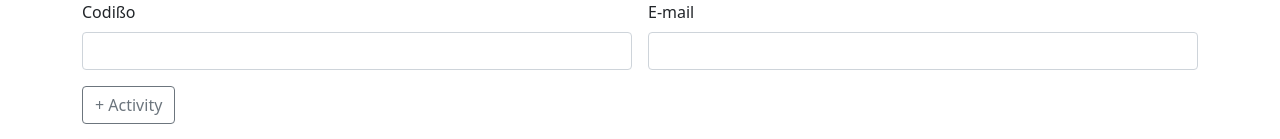
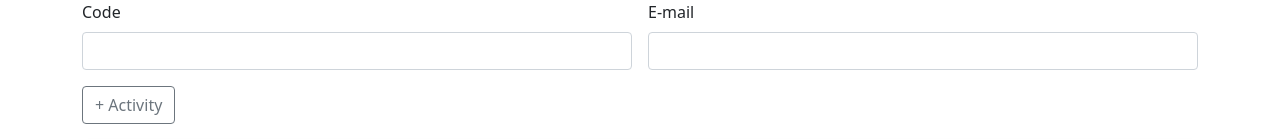
Before and after one commit to lucasrochadejesus/ReactAspnetCore, a React (Create React App) app in the folder React/proactivity/: page / in a window 1280 px wide. Shown: the top 139 px of the page. Built offline with nearby package versions, Linux system fonts and the light colour scheme.

Commit message:
Update App.js
changes for english to practice.

```diff
--- a/React/proactivity/src/App.js
+++ b/React/proactivity/src/App.js
@@ -24,7 +24,7 @@ function App() {
 
     const act = {
       id: document.getElementById('id').value,
-      descricao: document.getElementById('description').value
+      description: document.getElementById('description').value
     };
 
     setActivities([...activities, {...activities}]);
@@ -35,7 +35,7 @@ function App() {
     <>
     <form className="row g-3">
         <div className="col-md-6">
-          <label for="inputEmail4" className="form-label">Codißo</label>
+          <label for="inputEmail4" className="form-label">Code</label>
           <input id="id" type="text" className="form-control"/>
         </div>
         <div className="col-md-6">
```
